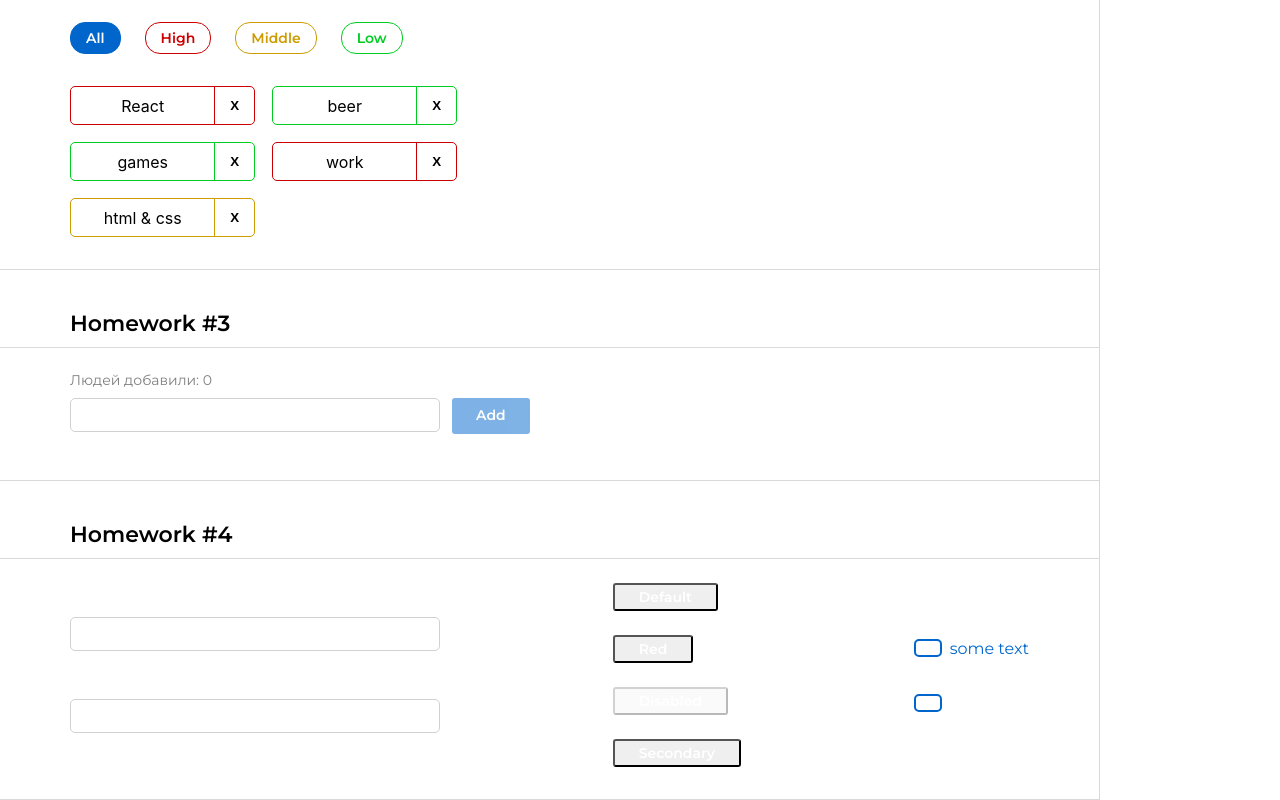
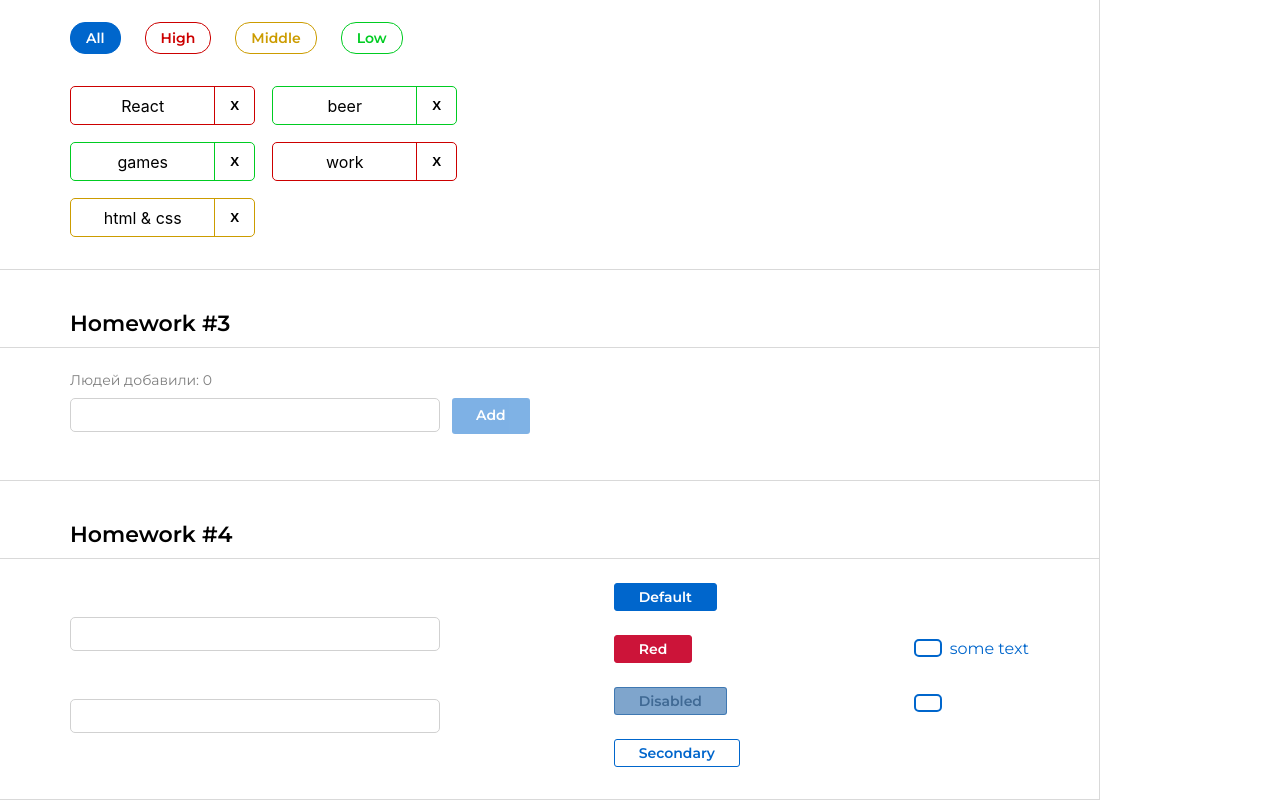
Before and after one commit to Odinokun/incub-hw-ignat, a React (Create React App) app: page / in a window 1280 px wide. Shown: the part 471-1271 px from the top of the page. Built offline with nearby package versions, Linux system fonts and the light colour scheme.

Commit message:
did from homework #4

```diff
--- a/src/s2-homeworks/hw04/common/c2-SuperButton/SuperButton.module.css
+++ b/src/s2-homeworks/hw04/common/c2-SuperButton/SuperButton.module.css
@@ -15,8 +15,12 @@
   box-shadow: none;
 }
 
-/*.disabled {*/
-/*}*/
+.disabled {
+  /*background-color: rgba(0, 77, 153, 0.5);*/
+  /*border: 1px solid rgba(0, 77, 153, 0.5);*/
+  /*pointer-events: none;*/
+  /*color: rgba(0, 46, 92, 0.5);*/
+}
 
 .secondary {
   background-color: transparent;
@@ -44,18 +48,28 @@
   background-color: #ff1a47;
 }
 
-/*.secondary:hover {*/
-/*}*/
+.secondary:hover {
+  background-color: #E5F0FA;
+}
 
 
-/*.default:active {*/
-/*}*/
+.default:active {
+  background-color: #0059B3;
+  border-color: #0059B3;
+}
 
-/*.secondary:active {*/
-/*}*/
+.secondary:active {
+  background-color: #C9E5FF;
+}
 
-/*.red:active {*/
-/*}*/
+.red:active {
+  background-color: #B31232;
+  border-color: #B31232;
+}
 
-/*.button:disabled {*/
-/*}*/
+.button:disabled {
+  background-color: rgba(0, 77, 153, 0.5);
+  border: 1px solid rgba(0, 77, 153, 0.5);
+  pointer-events: none;
+  color: rgba(0, 46, 92, 0.5);
+}
--- a/src/s2-homeworks/hw04/common/c2-SuperButton/SuperButton.tsx
+++ b/src/s2-homeworks/hw04/common/c2-SuperButton/SuperButton.tsx
@@ -18,10 +18,10 @@ const SuperButton: React.FC<SuperButtonPropsType> = (
   }
 ) => {
   const finalClassName = s.button
-        // + (disabled
-        //         ? ...
-        //         : xType === 'red'
-        //             ? ...
+    + (disabled ? " " + s.disabled : "")
+    + (!xType ? " " + s.default : "")
+    + (xType === 'red' ? " " + s.red : "")
+    + (xType === 'secondary' ? " " + s.secondary : "")
     + (className ? ' ' + className : '')
 
   return (
```
Lines whose indentation alone changed are shown as unchanged.
